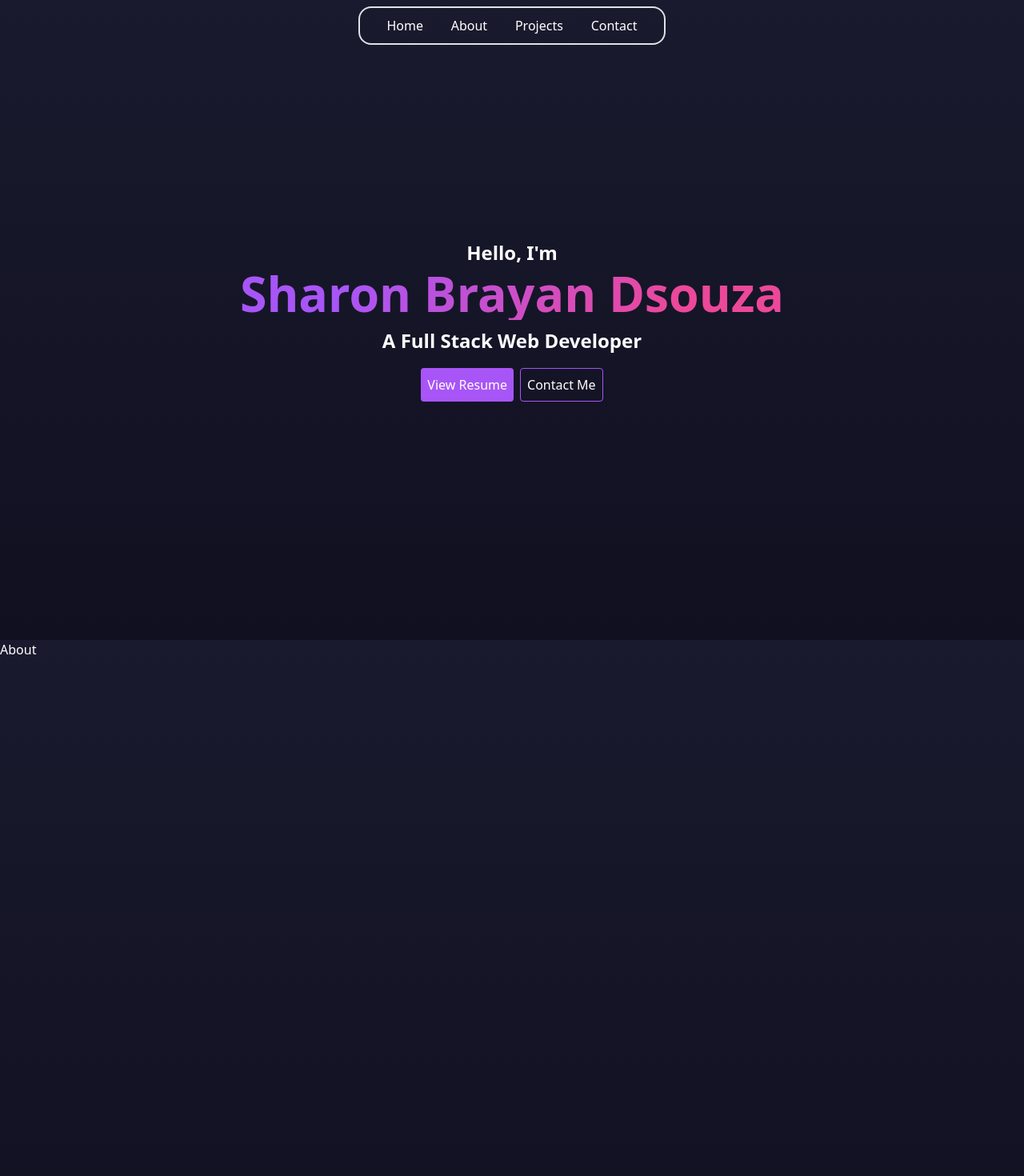
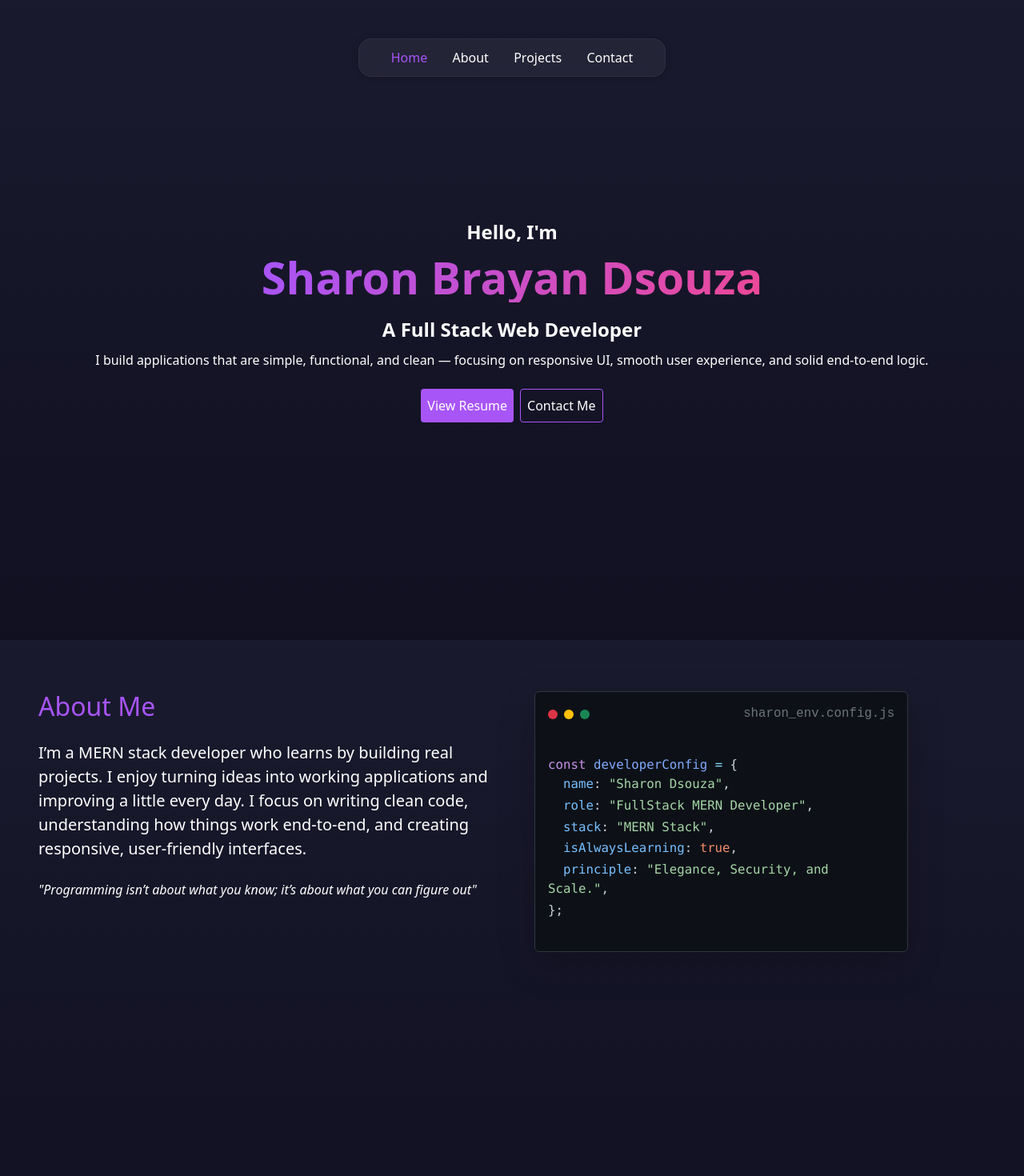
Before and after one commit to sharonbrayan/Portfolio-2.0, a React (Vite) app: page / in a window 1280 px wide. Shown: the top 1470 px of the page at 80% size. Built offline with nearby package versions, Linux system fonts and the light colour scheme.

Commit message:
feat: add about me section

```diff
--- a/package.json
+++ b/package.json
@@ -11,8 +11,10 @@
   },
   "dependencies": {
     "bootstrap": "^5.3.8",
+    "gsap": "^3.14.1",
     "react": "^19.2.0",
     "react-dom": "^19.2.0",
+    "react-use": "^17.6.0",
     "sass": "^1.94.2"
   },
   "devDependencies": {
--- a/src/App.jsx
+++ b/src/App.jsx
@@ -6,9 +6,12 @@ import Home from './components/Home'
 const App = () => {
   return (
     <div>
-      <Navbar/>
+      <Navbar />
       <Home/>
       <About/>
+      <div className="vh-100"></div>
+      <div className="vh-100"></div>
+      <div className="vh-100"></div>
     </div>
   )
 }
--- a/src/components/About.jsx
+++ b/src/components/About.jsx
@@ -1,8 +1,22 @@
 import React from 'react'
+import DevConfigCard from './DevConfigCard'
 
 const About = () => {
   return (
-    <div className='vh-100'>About</div>
+    <div className='container-fluid pt-5' id='about'>
+      <div className="row">
+        <div className="col-md-6 ps-3 ps-md-5 pt-md-3">
+          <h2 className='primary-text-color text-md-start text-center mb-3'>About Me</h2>
+          <p className='my-4 fs-5'>I’m a MERN stack developer who learns by building real projects. I enjoy turning ideas into working applications and improving a little every day. I focus on writing clean code, understanding how things work end-to-end, and creating responsive, user-friendly interfaces.</p>
+          <i className='d-block mb-4'>"Programming isn’t about what you know; it’s about what you can figure out"</i>
+        </div>
+        <div className="col-md-6">
+          <div className='w- p-3 mx-auto'>
+            <DevConfigCard/>
+          </div>
+        </div>
+      </div>
+    </div>
   )
 }
 
--- /dev/null
+++ b/src/components/DevConfigCard.jsx
@@ -0,0 +1,40 @@
+import React from "react";
+import "./devconfigcard.css";
+
+export default function DevConfigCard() {
+  return (
+    <div className="dev-card bg-dark text-light rounded p-3 shadow-lg">
+      {/* Header bar */}
+      <div className="d-flex align-items-center gap-2 mb-3">
+        <span className="dot bg-danger"></span>
+        <span className="dot bg-warning"></span>
+        <span className="dot bg-success"></span>
+        <span className="ms-auto text-secondary small">sharon_env.config.js</span>
+      </div>
+      {/* Code with syntax highlighting */}
+      <pre className="m-0 code-block">
+        <br />
+        <code>
+          <span className="keyword">const</span> <span className="variable">developerConfig</span> <span className="operator">=</span> {'{'}
+          <div className="code-line">
+            &nbsp;&nbsp;<span className="property">name</span>: <span className="string">"Sharon Dsouza"</span>,
+          </div>
+          <div className="code-line">
+            &nbsp;&nbsp;<span className="property">role</span>: <span className="string">"FullStack MERN Developer"</span>,
+          </div>
+          <div className="code-line">
+            &nbsp;&nbsp;<span className="property">stack</span>: <span className="string">"MERN Stack"</span>,
+          </div>
+          <div className="code-line">
+            &nbsp;&nbsp;<span className="property">isAlwaysLearning</span>: <span className="boolean">true</span>,
+          </div>
+          <div className="code-line">
+            &nbsp;&nbsp;<span className="property">principle</span>: <span className="string">"Elegance, Security, and Scale."</span>,
+          </div>
+          {'};'}
+          <br /><br />
+        </code>
+      </pre>
+    </div>
+  );
+}
--- a/src/components/Home.jsx
+++ b/src/components/Home.jsx
@@ -2,12 +2,13 @@ import React from 'react'
 
 const Home = () => {
     return (
-        <div className='vh-100 vw-100 d-flex align-items-center justify-content-center'>
-            <div className=''>
-                <span className='d-block text-center fs-4 fw-bold'>Hello, I'm</span>
-                <h1 className='gradient-text text-center fw-bolder'>Sharon Brayan Dsouza</h1>
-                <span className='d-block text-center fs-4 fw-bold mt-2'>A Full Stack Web Developer</span>
-                <div className='d-flex justify-content-center gap-2 mt-3'>
+        <div className='vh-100 d-flex align-items-center justify-content-center ' id='home'>
+            <div className='ps-md-0 ps-3 d-flex flex-column gap-2 h-50 justify-content-center'>
+                <span className='d-block text-md-center fs-4 fw-bold'>Hello, I'm</span>
+                <h1 className='gradient-text text-md-center fw-bolder'>Sharon Brayan Dsouza</h1>
+                <span className='d-block text-md-center fs-4 fw-bold'>A Full Stack Web Developer</span>
+                <p>I build applications that are simple, functional, and clean — focusing on responsive UI, smooth user experience, and solid end-to-end logic.</p>
+                <div className='d-flex justify-content-center gap-2'>
                     <button className='primary-bg-color p-2 border-0 rounded-1 text-white'>View Resume</button>
                 <button className='primary-text-color p-2  rounded-1 bg-transparent contact-btn text-white'>Contact Me</button>
                 </div>
--- a/src/components/Navbar.jsx
+++ b/src/components/Navbar.jsx
@@ -1,5 +1,7 @@
-import React from 'react'
+import React, { useEffect, useRef, useState } from 'react'
 import './navbar.css'
+import { useWindowScroll } from 'react-use';
+import gsap from 'gsap';
 
 const navElements = [
     { ele: "Home", link: "#home" },
@@ -8,12 +10,60 @@ const navElements = [
     { ele: "Contact", link: "#contact" },
 ]
 const Navbar = () => {
+    const [activeLink, setActiveLink] = useState("#home");
+
+    const [lastScrollY, setLastScrollY] = useState(0);
+    const [isNavVisible, setIsNavVisible] = useState(true);
+    const navRef = useRef(null);
+
+    const { y: currentScrollY } = useWindowScroll();
+
+    // Decide WHEN nav should be visible
+    useEffect(() => {
+        if (!navRef.current) return;
+
+        if (currentScrollY <= 0) {
+            // At very top → always show
+            setIsNavVisible(true);
+        } else if (currentScrollY > lastScrollY+20) {
+            // Scrolling DOWN → hide
+            setIsNavVisible(false);
+        } else if (currentScrollY < lastScrollY) {
+            // Scrolling UP → show
+            setIsNavVisible(true);
+        }
+
+        setLastScrollY(currentScrollY);
+    }, [currentScrollY, lastScrollY]);
+
+    // Animate the navbar with GSAP when visibility changes
+    useEffect(() => {
+        if (!navRef.current) return;
+
+        gsap.to(navRef.current, {
+            y: isNavVisible ? 0 : -100,   // slide up out of view
+            opacity: isNavVisible ? 1 : 0,
+            duration: 0.5,
+        });
+    }, [isNavVisible]);
+
     return (
-        <nav className='fixed-top d-flex justify-content-between align-items-center border mt-2 p-3 rounded rounded-4 border-2 nav-bar'>
+        <nav
+            ref={navRef}
+            className="fixed-top d-flex justify-content-between align-items-center mt-5 px-4 py-2 rounded-4 nav-bar"
+        >
             <div className='d-flex justify-content-around w-100'>
                 {navElements.map((item) => (
-                    <a key={item.ele} href={item.link} className='text-decoration-none  nav-items'>{item.ele}</a>
+                    <a
+                        key={item.ele}
+                        href={item.link}
+                        className={`text-decoration-none nav-items ${activeLink === item.link ? "active-nav" : ""}`}
+                        onClick={() => setActiveLink(item.link)}
+                    >
+                        {item.ele}
+                    </a>
                 ))}
+
             </div>
         </nav>
     )
--- /dev/null
+++ b/src/components/devconfigcard.css
@@ -0,0 +1,61 @@
+.dev-card {
+  background: #0d1117 !important;
+  border: 1px solid #30363d;
+  font-family: "Fira Code", monospace;
+  font-size: 18px;
+}
+
+/* Editor bubbles */
+.dot {
+  width: 12px;
+  height: 12px;
+  border-radius: 50%;
+}
+
+/* Syntax Highlighting */
+.comment {
+  color: #6a737d;
+}
+
+.keyword {
+  color: #c792ea;
+}
+
+.variable {
+  color: #82aaff;
+}
+
+.operator {
+  color: #89ddff;
+}
+
+.property {
+  color: #79c0ff;
+}
+
+.string {
+  color: #a5d6a7;
+}
+
+.boolean {
+  color: #f78c6c;
+}
+
+pre {
+  white-space: pre-wrap;
+  color: #c9d1d9;
+}
+.code-block {
+  line-height: 1.5;
+}
+
+.code-line {
+  display: block;
+  margin-bottom: 0.2rem;
+}
+
+@media (min-width: 786px) {
+  .dev-card {
+    width: 80%;
+  }
+}
--- a/src/components/navbar.css
+++ b/src/components/navbar.css
@@ -2,6 +2,11 @@
     width: 30%;
     height: 3rem;
     margin: 0 auto;
+    background: rgba(255, 255, 255, 0.05);
+  backdrop-filter: blur(10px);
+  border-radius: 10px;
+  box-shadow: 0 0 10px rgba(0, 0, 0, 0.2);
+  border: 1px solid rgba(255, 255, 255, 0.05);
 }
 
 @media (max-width:480px) {
@@ -19,9 +24,15 @@
 
 .nav-items{
     color: white;
-    transition: color 0.5s ease-in;
+    transition: color 0.3s ease-in;
 }
 
-.nav-items:hover{
-    color: #a855f7;
+
+
+a.nav-items:hover {
+  color: #a855f7 !important;
 }
+
+a.nav-items.active-nav {
+  color: #a855f7 !important;
+}
--- a/src/index.css
+++ b/src/index.css
@@ -23,7 +23,7 @@ body {
     -webkit-background-clip: text;
     background-clip: text;
     color: transparent;
-    font-size: 3.8rem;
+    font-size: 3.5rem;
     line-height: 1.1;
 }
 .contact-btn{
```
Also changed, not shown: 1 other file (tests, documents, lock files or other folders).
